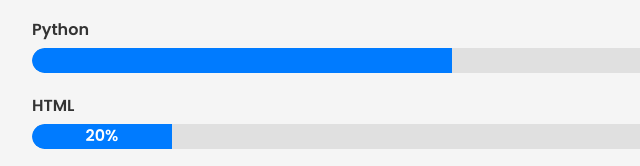
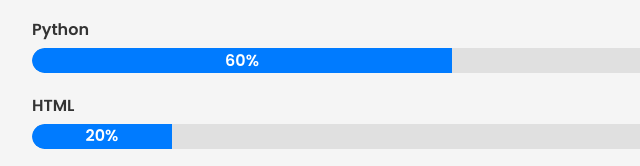
Before and after one commit to parhamfiroozi/parhampboc, a plain HTML site: page index.html in a window 1280 px wide. Shown: the part 420-586 px from the top of the page, 258-898 px from the left. Drawn offline with Linux system fonts and the light colour scheme.

Commit message:
index.html

```diff
--- a/index.html
+++ b/index.html
@@ -120,7 +120,7 @@
     <div class="skill">
       <span class="skill-title">Python</span>
       <div class="progress-bar">
-        <div class="progress-fill" style="width: 60%"></div>
+        <div class="progress-fill" style="width: 60%">60%</div>
       </div>
     </div>
 
```
